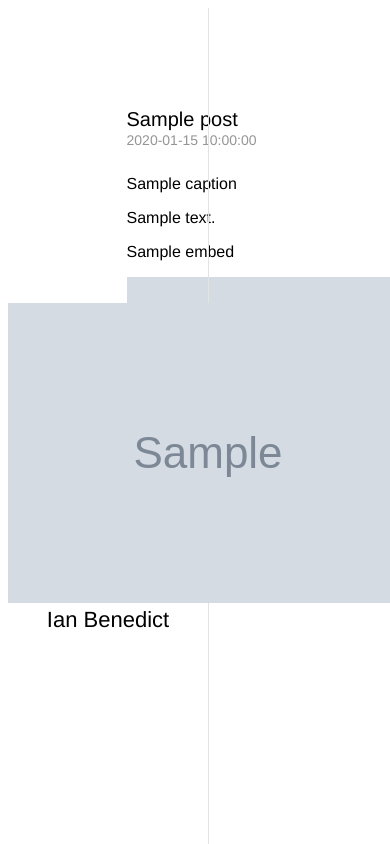
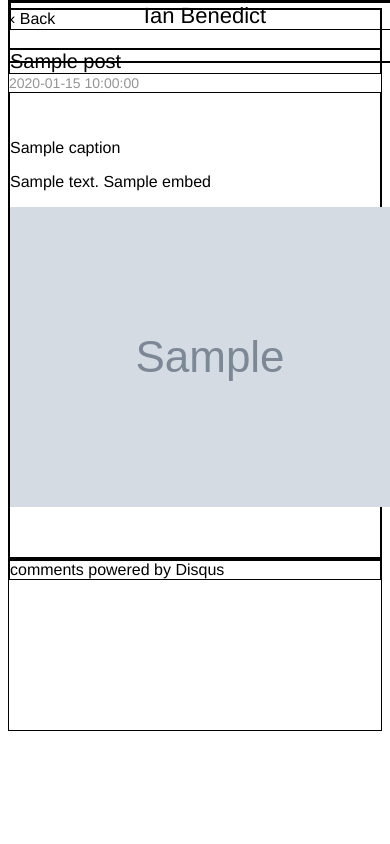
Before and after one commit to Duelist/ianb-flask, a Flask app: template ianb/templates/blog/detail.html in a window 390 px wide; the page is wider, and only the part inside the window is pictured. Run offline with Flask 2, Linux system fonts and the light colour scheme; the template is opened without the code that fills it: most values are stand-ins (such as "Sample title", 1, 10 or a date in 2020); grey boxes marked "Sample" are stand-in pictures; some libraries are stand-ins or nearby versions.

Commit message:
Added drafts, post preview, and partial responsive design changes.

```diff
--- a/ianb/admin.py
+++ b/ianb/admin.py
@@ -16,16 +16,16 @@ post_map = {
     "quote": QuotePost
 }
 
-@app.route('/admin/')
+@admin.route('/admin/')
 @requires_auth
 def list():
 	posts = Post.objects.all()
 	local_settings.context['posts'] = posts
 	return render_template('admin/list.html', context=local_settings.context)
 
-@app.route('/admin/new/', methods=['GET', 'POST'])
-@app.route('/admin/new/<post_type>/', methods=['GET', 'POST'])
-@app.route('/admin/<slug>/', methods=['GET', 'POST'])
+@admin.route('/admin/new/', methods=['GET', 'POST'])
+@admin.route('/admin/new/<post_type>/', methods=['GET', 'POST'])
+@admin.route('/admin/<slug>/', methods=['GET', 'POST'])
 @requires_auth
 def detail(post_type=None,slug=None):
     form = None
@@ -44,7 +44,7 @@ def detail(post_type=None,slug=None):
             if (form.validate()):
                 form.populate_obj(post)
                 post.save()
-                return redirect(url_for('list'))
+                return redirect(url_for('admin.list'))
         else:
             form = post_form(obj=post)
     else:
@@ -58,7 +58,14 @@ def detail(post_type=None,slug=None):
                 form.populate_obj(post)
                 post.slug = slugify(post.title)
                 post.save()
-                return redirect(url_for('list'))
+                return redirect(url_for('admin.list'))
 
     local_settings.context['form'] = form
     return render_template('admin/detail.html', context=local_settings.context)
+
+@admin.route('/admin/<slug>/preview/')
+def preview(slug=None):
+    post = Post.objects.get_or_404(slug=slug)
+    return render_template('admin/preview.html',
+                           post=post,
+                           context=local_settings.context)
--- a/ianb/models.py
+++ b/ianb/models.py
@@ -8,6 +8,7 @@ class Post(db.Document):
     created_at = db.DateTimeField(default=datetime.datetime.now, required=True)
     title = db.StringField(max_length=255, required=True)
     slug = db.StringField(max_length=255, required=True)
+    draft = db.BooleanField()
 
     def get_absolute_url(self):
         return url_for('post', kwargs={"slug": self.slug})
--- a/ianb/static/css/base.css
+++ b/ianb/static/css/base.css
@@ -6,8 +6,16 @@ body {
                Helvetica;
 }
 
+div {
+  border: 1px solid;
+}
+
+hr {
+  color: #e3e3e3;
+}
+
 a:link {
-  color: #000000;
+  color: black;
   text-decoration: none;
 }
 
@@ -16,26 +24,57 @@ a:visited {
 }
 
 a:hover {
-  color: #e54545;
+  color: #f56565;
 }
 
+/* Responsive CSS */
+
+@media screen and (max-width: 720px) {
+    .profile {
+        position: absolute !important;
+        top: 0;
+        width: 100% !important;
+        height: 60px;
+        min-height: 0px !important;
+    }
+
+    .content {
+      min-width: 0px !important;
+      margin-left: 0px !important;
+      padding-top: 0px !important;
+    }
+
+    .avatar {
+      display: none;
+    }
+
+    .profile-wrap {
+      top: 0px !important;
+      width: 100%;
+      height: 100%;
+    }
+
+    .detail-post {
+      padding-left: 0px !important;
+      padding-right: 0px !important;
+    }
+}
+
+/* Section formatting */
+
 .profile {
-  width: 20%;
+  width: 200px;
   z-index: 1;
   position: fixed;
 
   min-height: 100%;
-  min-width: 200px;
-
-  border-right: 1px solid #e3e3e3;
 }
 
 .content {
-  margin-left: 21%;
+  margin-left: 205px;
   z-index: 99999;
 
-  min-width: 650px;
-
+  min-width: 520px;
   padding-top: 100px;
   padding-bottom: 150px;
 }
@@ -52,6 +91,10 @@ a:hover {
 }
 
 .profile-text {
+  font-family: "Helvetica Neue",
+               "Lucida Grande",
+               Helvetica;
+
   font-size: 22px;
 }
 
@@ -77,11 +120,20 @@ a:hover {
 
 /* Detail-view specific post formatting */
 
+.detail-back {
+  padding-bottom: 20px;
+}
+
 .detail-post {
   padding-left: 40px;
+  padding-right: 40px;
 }
 
 .detail-post-title {
+  font-family: "Helvetica Neue",
+               "Lucida Grande",
+               Helvetica;
+
   font-size: 20px;
 }
 
@@ -91,6 +143,6 @@ a:hover {
 }
 
 .detail-post-content {
-  padding-top: 10px;
-  max-width: 650px;
+  padding-top: 30px;
+  padding-bottom: 30px;
 }
--- a/ianb/templates/admin/detail.html
+++ b/ianb/templates/admin/detail.html
@@ -1,7 +1,6 @@
 {% extends "index.html" %}
 
 {% block content %}
-  <div>
   {% if context.DEBUG %}
   <div>{{ context.debug_msg }}</div>
   {% endif %}
@@ -17,9 +16,9 @@
         </td>
         <td style="width: 500px">
         {% if field.name == "body" %}
-            {{ field(rows=10, cols=40) }}
+          {{ field(style="width: 650px; height: 400px") }}
         {% else %}
-            {{ field() }}
+          {{ field(style="width: 650px;") }}
         {% endif %}
         </td>
       </tr>
@@ -32,5 +31,4 @@
       </tr>
     </table>
   </form>
-  </div>
 {% endblock %}
--- a/ianb/templates/admin/list.html
+++ b/ianb/templates/admin/list.html
@@ -10,7 +10,7 @@
     </div>
     <br />
     {% for post in context.posts %}
-      <div>{{ post.created_at }} - {{ post.title }} | <a href="/admin/{{ post.slug }}/">Edit</a></div>
+      <div>{{ post.created_at }} - {{ post.title }} | <a href="/admin/{{ post.slug }}/">Edit</a> | <a href="/admin/{{ post.slug }}/preview/">Preview</a></div>
     {% endfor %}
   </div>
 {% endblock %}
--- a/ianb/templates/blog/detail.html
+++ b/ianb/templates/blog/detail.html
@@ -2,18 +2,20 @@
 
 {% block content %}
   <article class="detail-post">
+    <div class="detail-back"><a href="../">&#8249; Back</a></div>
     <div class="detail-post-title">{{ post.title }}</div>
     <time class="detail-post-date">{{ post.pretty_created_at }}</time>
+
     <div class="detail-post-content">
     {% if post.caption %}
       <p>{{ post.caption }}</p>
     {% endif %}
     {% if post.body %}
       {% if post.type == 'QuotePost' %}
-      <blockquote>{{ post.body }}</blockquote>
-      <p>- {{ post.author }}</p>
+      <blockquote class="detail-quote-body">{{ post.body }}</blockquote>
+      <div class="detail-quote-author"> &mdash; {{ post.author }}</div>
       {% else %}
-      <p>{{ post.body }}</p>
+        {{ post.body|e }}
       {% endif %}
     {% endif %}
     {% if post.embed %}
@@ -23,5 +25,22 @@
       <p><img src="{{ post.image_url|safe() }}" /></p>
     {% endif %}
     </div>
+
+    <div class="detail-post-comments">
+      <div id="disqus_thread"></div>
+      <script type="text/javascript">
+          /* * * CONFIGURATION VARIABLES: EDIT BEFORE PASTING INTO YOUR WEBPAGE * * */
+          var disqus_shortname = 'ianbenedict';
+
+          /* * * DON'T EDIT BELOW THIS LINE * * */
+          (function() {
+              var dsq = document.createElement('script'); dsq.type = 'text/javascript'; dsq.async = true;
+              dsq.src = '//' + disqus_shortname + '.disqus.com/embed.js';
+              (document.getElementsByTagName('head')[0] || document.getElementsByTagName('body')[0]).appendChild(dsq);
+          })();
+      </script>
+      <noscript>Please enable JavaScript to view the <a href="http://disqus.com/?ref_noscript">comments powered by Disqus.</a></noscript>
+      <a href="http://disqus.com" class="dsq-brlink">comments powered by <span class="logo-disqus">Disqus</span></a>
+    </div>
   </article>
 {% endblock %}
--- a/ianb/views.py
+++ b/ianb/views.py
@@ -1,4 +1,6 @@
 from flask import Blueprint, render_template
+
+from mongoengine.queryset import Q
 
 from ianb import app, local_settings
 from ianb.models import Post
@@ -7,7 +9,7 @@ blog = Blueprint('blog', __name__, template_folder='templates')
 
 @blog.route('/')
 def list():
-    posts = Post.objects.all()
+    posts = Post.objects.filter(Q(draft__exists=False) | Q(draft=False))
     return render_template('blog/list.html',
                            posts=posts,
                            context=local_settings.context)
```
Also changed, not shown: ianb/templates/admin/preview.html (added, +30 -0 lines), README.md, requirements.txt (line endings or trailing spaces). Lines whose indentation alone changed are shown as unchanged.
